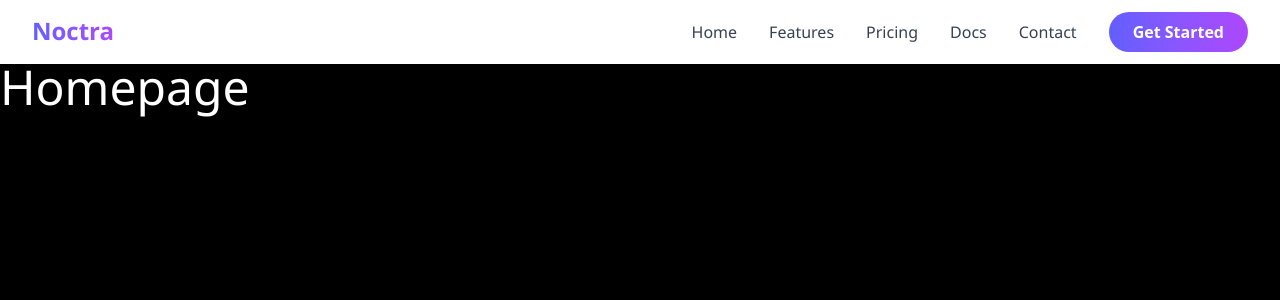
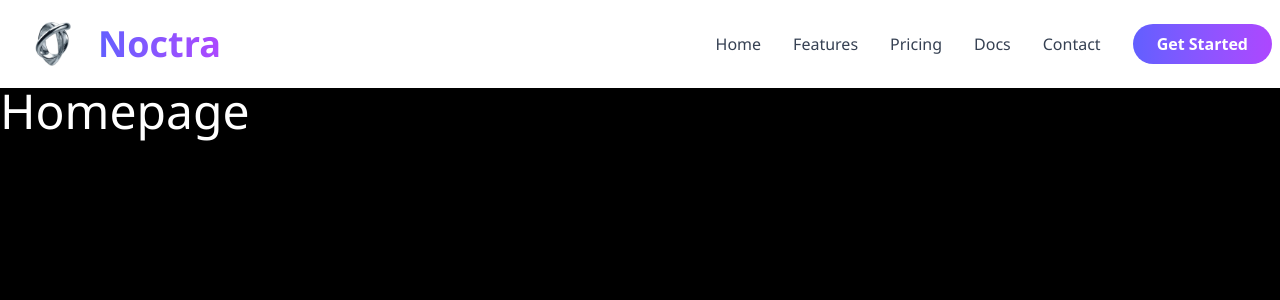
Before and after one commit to MHassan0000/Noctra, a Next.js app: page / in a window 1280 px wide. Shown: the top 300 px of the page. Built offline with nearby package versions, Linux system fonts and the light colour scheme.

Commit message:
styling changes to navbar

```diff
--- a/app/sections/navbar.tsx
+++ b/app/sections/navbar.tsx
@@ -26,17 +26,18 @@ export default function Navbar() {
 
   return (
     <nav className="sticky top-0 z-50 bg-white shadow-md">
-      <div className="mx-auto max-w-7xl px-4 sm:px-6 lg:px-8">
+      <div className="mx-auto max-w-full py-3 px-4 sm:px-4 lg:px-2">
         <div className="flex h-16 items-center justify-between">
           {/* Logo */}
-          <div className="flex-shrink-0">
-            <a
-              href="#"
-              className="text-2xl font-bold bg-gradient-to-r from-indigo-500 to-purple-500 bg-clip-text text-transparent hover:scale-105 transition-transform duration-300"
+          <a href="/" className="flex justify-center items-center">
+            <img width={90}  src="/images/Noctra.png" alt="Logo" />
+            <div
+
+              className="text-4xl font-bold bg-gradient-to-r from-indigo-500 to-purple-500 bg-clip-text text-transparent hover:scale-105 transition-transform duration-300"
             >
               Noctra
-            </a>
-          </div>
+            </div>
+          </a>
 
           {/* Desktop Navigation */}
           <div className="hidden md:flex items-center gap-8">
```
Also changed, not shown: public/images/Noctra.png (added).
